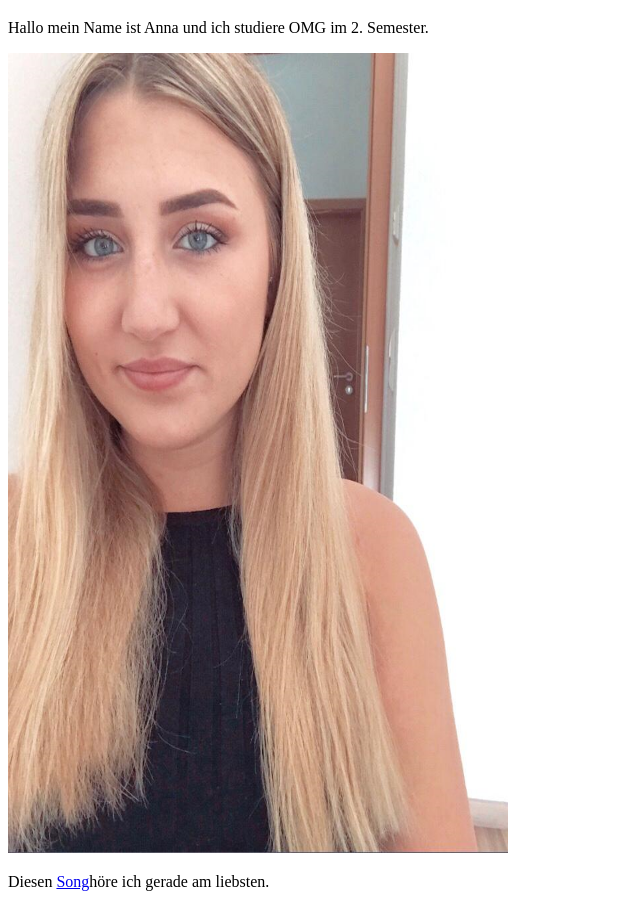
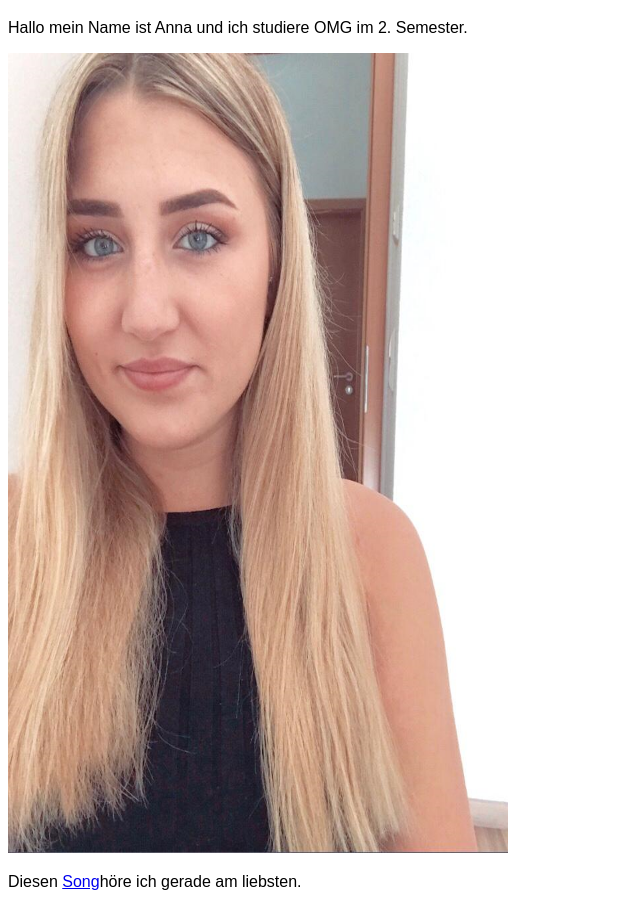
Before and after one commit to annaalehmann/GIS-2020, a plain HTML site: page Aufgabe01/index.html in a window 1280 px wide. Shown: the part 61-968 px from the top of the page, without its empty margins (0-640 px from the left). Drawn offline with Linux system fonts and the light colour scheme.

Commit message:
Update index.html

```diff
--- a/Aufgabe01/index.html
+++ b/Aufgabe01/index.html
@@ -11,11 +11,11 @@
     </style>
 
     <h1>Willkommen auf meiner Seite </h1>
-        <p>Hallo mein Name ist Anna und ich studiere OMG im 2. Semester.</p>
+        <p style="font-family:Arial">Hallo mein Name ist Anna und ich studiere OMG im 2. Semester.</p>
 
         <img src="ich.png" width="500" height="800"/>
 
-        <p>
+        <p style="font-family:Arial">
             Diesen <a href="https://www.youtube.com/watch?v=NVicVz7sT0c">Song</a>höre ich gerade am liebsten.
         </p>
 
```
